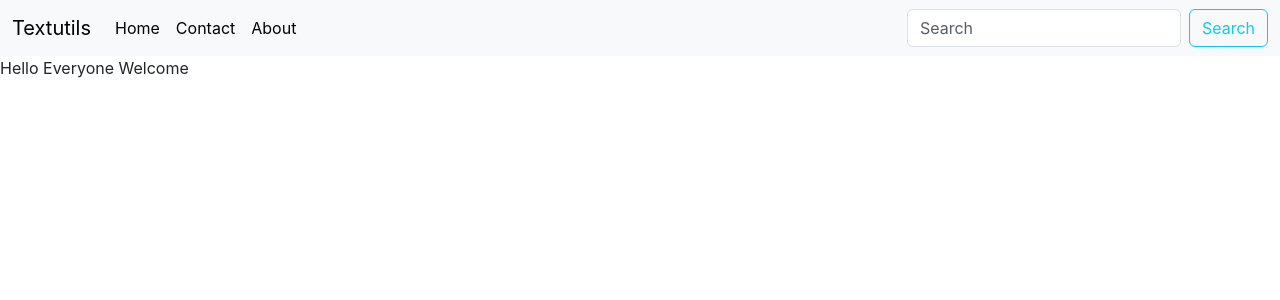
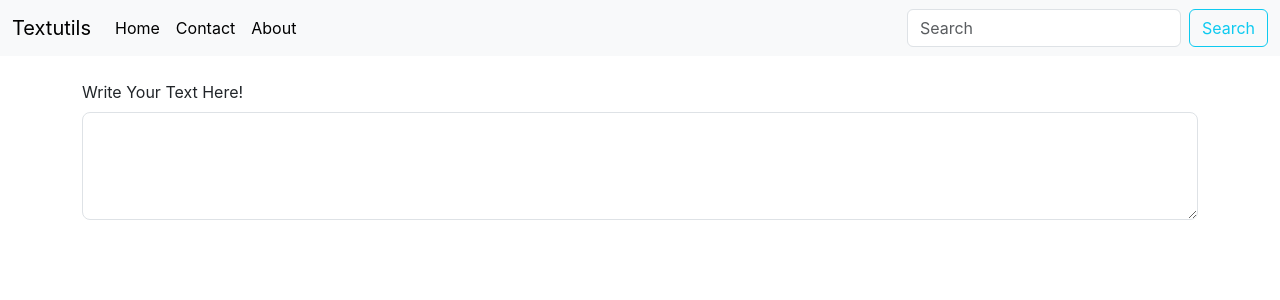
Before and after one commit to santr4/ReactJs-CodeWithHarry, a React (Create React App) app in the folder textutils/: page / in a window 1280 px wide. Shown: the top 300 px of the page. Built offline with nearby package versions, Linux system fonts and the light colour scheme.

Commit message:
[Added] : TextForm component

```diff
--- a/textutils/src/App.js
+++ b/textutils/src/App.js
@@ -1,15 +1,20 @@
 // import logo from "./logo.svg";
 import "./App.css";
 import Navbar from "./components/Navbar";
-import Body from "./components/Body";
+// import Body from "./components/Body";
+import TextForm from "./components/TextForm";
 
-const arr = ["Hello ", "Everyone "];
+// const arr = ["Hello ", "Everyone "];
 
 function App() {
   return (
     <>
       <Navbar title="Textutils" contact="Contact" about="About" />
-      <Body bodyContent={arr} />
+      {/* <Body bodyContent={arr} /> */}
+      <br />
+      <div className="container">
+        <TextForm />
+      </div>
     </>
   );
 }
--- a/textutils/src/components/Body.jsx
+++ b/textutils/src/components/Body.jsx
@@ -1,15 +1,15 @@
-import React from "react";
+// import React from "react";
 
-function Body({ bodyContent }) {
-    return (
-        <body>
-            <div>
-                <bold>
-                {[...bodyContent, "Welcome "].map(val => val)} {/*spread operator*/}
-                </bold>
-            </div>
-        </body>
-    )
-}
+// function Body({ bodyContent }) {
+//     return (
+//         <body>
+//             <div>
+//                 <bold>
+//                 {/* {[...bodyContent, "Welcome "].map(val => val)} spread operator */}
+//                 </bold>
+//             </div>
+//         </body>
+//     )
+// }
 
-export default Body;
+// export default Body;
--- a/textutils/src/components/Navbar.jsx
+++ b/textutils/src/components/Navbar.jsx
@@ -1,5 +1,5 @@
 import React from "react";
-import PropTypes from 'prop-types'
+// import PropTypes from 'prop-types'
 
 
 function Navbar({ title, contact, ...extra }) {
--- /dev/null
+++ b/textutils/src/components/TextForm.jsx
@@ -0,0 +1,12 @@
+import React from 'react';
+
+export default function TextForm(){
+    return(
+        <div>
+            <div className="mb-3">
+                <label for="myText" className="form-label">Write Your Text Here!</label>
+                <textarea className="form-control form-control-lg" id="myText" rows="3"></textarea>
+            </div>
+        </div>
+    )
+}
```
